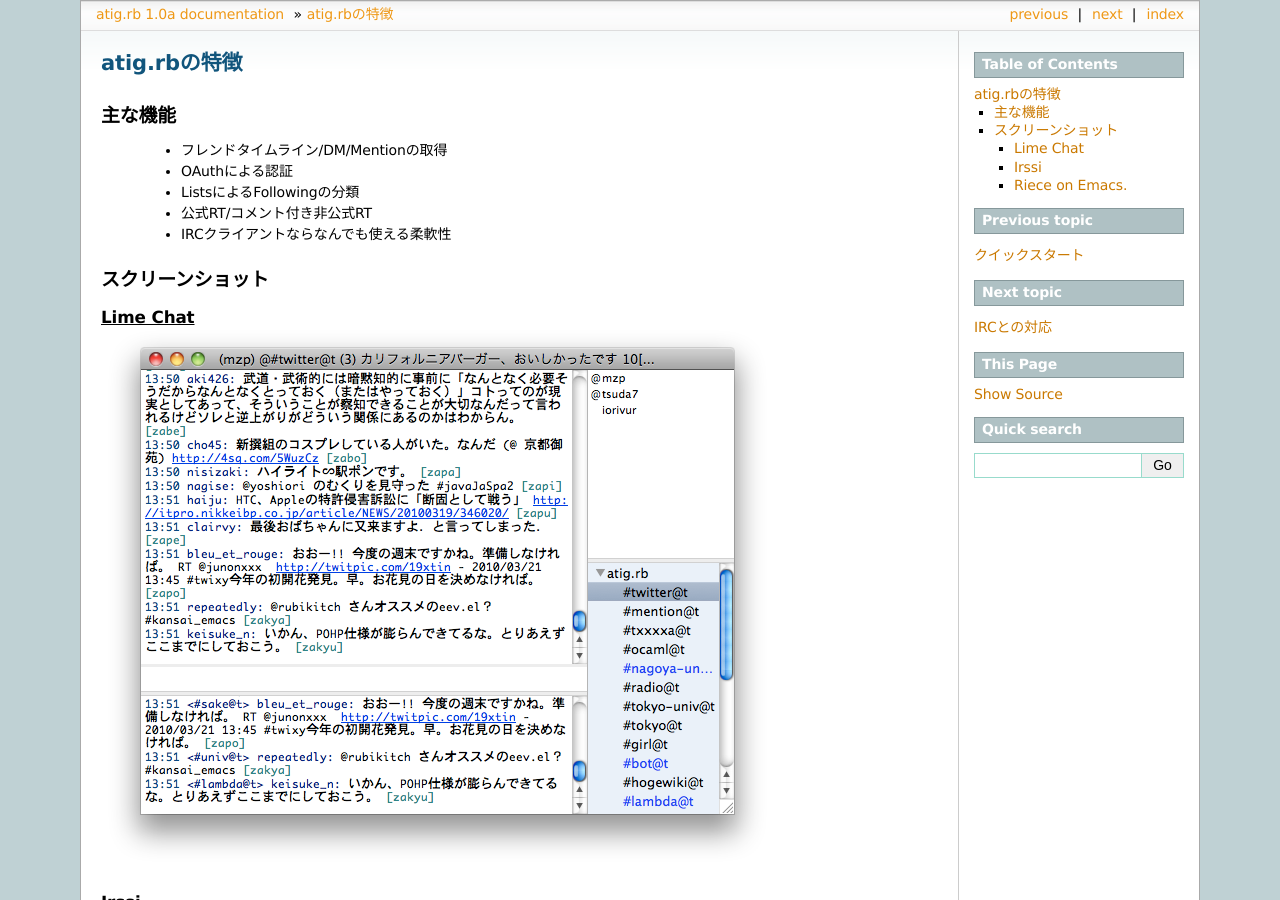
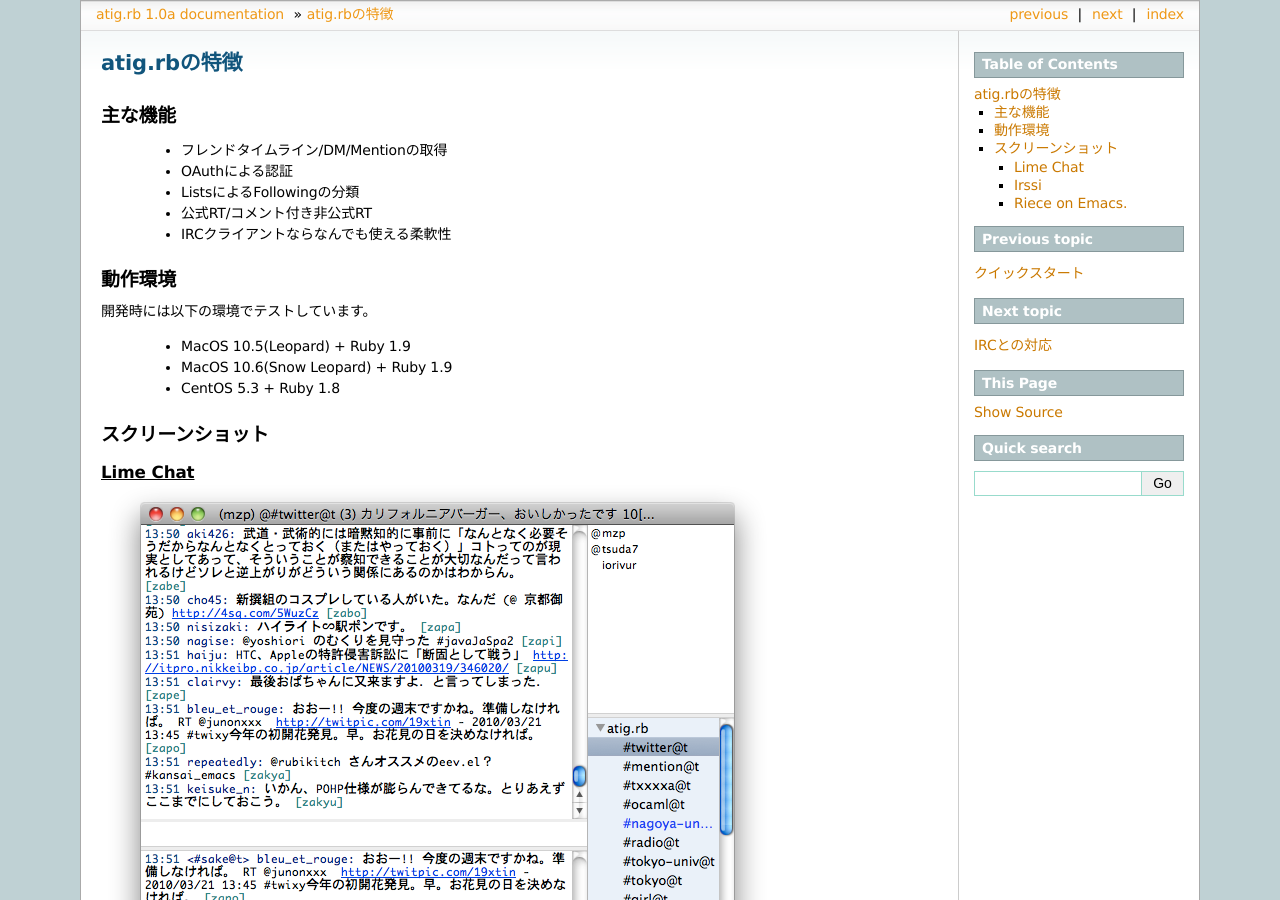
Before and after one commit to atig/atig, a Sphinx documentation site: the page built from docs/feature.rst, in a window 1280 px wide and 900 px high. Built offline with Sphinx 7.4.7, drawn with Linux system fonts in a browser that asks for light colours.

Commit message:
動作環境を追記

```diff
--- a/docs/feature.rst
+++ b/docs/feature.rst
@@ -8,6 +8,14 @@
  * ListsによるFollowingの分類
  * 公式RT/コメント付き非公式RT
  * IRCクライアントならなんでも使える柔軟性
+
+動作環境
+------------------------------
+開発時には以下の環境でテストしています。
+
+ * MacOS 10.5(Leopard) + Ruby 1.9
+ * MacOS 10.6(Snow Leopard) + Ruby 1.9
+ * CentOS 5.3 + Ruby 1.8
 
 スクリーンショット
 ------------------------------
--- a/docs/index.rst
+++ b/docs/index.rst
@@ -31,18 +31,18 @@
 Listsにも対応してます
 ~~~~~~~~~~~~~~~~~~~~~~~~~~~~~~~~~
 
- - Listsはチャンネルになります
+ - Listsはチャンネルになります。
 
 大抵のOSで動きます
 ~~~~~~~~~~~~~~~~~~~~~~~~~~~~~~~~~
 
- - Rubyで書いてあるので大抵のOSで動作します
+ - Rubyで書いてあるので大抵のOSで動作します。
 
 IRC用のソフトが流用できます。
 ~~~~~~~~~~~~~~~~~~~~~~~~~~~~~~~~~
 
  - 既存のIRC用のソフトを流用することができます。
- - 例えば、IRCプロキシであるTiarraと連携させることで、24時間Twitterのログがとることが可能です
+ - 例えば、IRCプロキシであるTiarraと連携させることで、24時間Twitterのログがとることが可能です。
 
 
 
```
